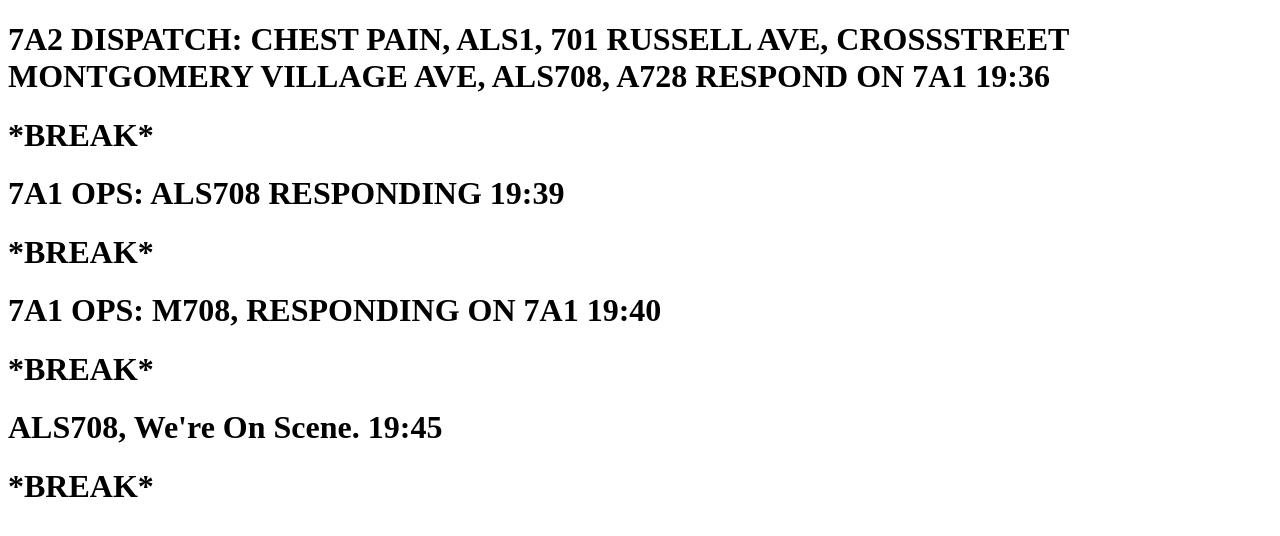
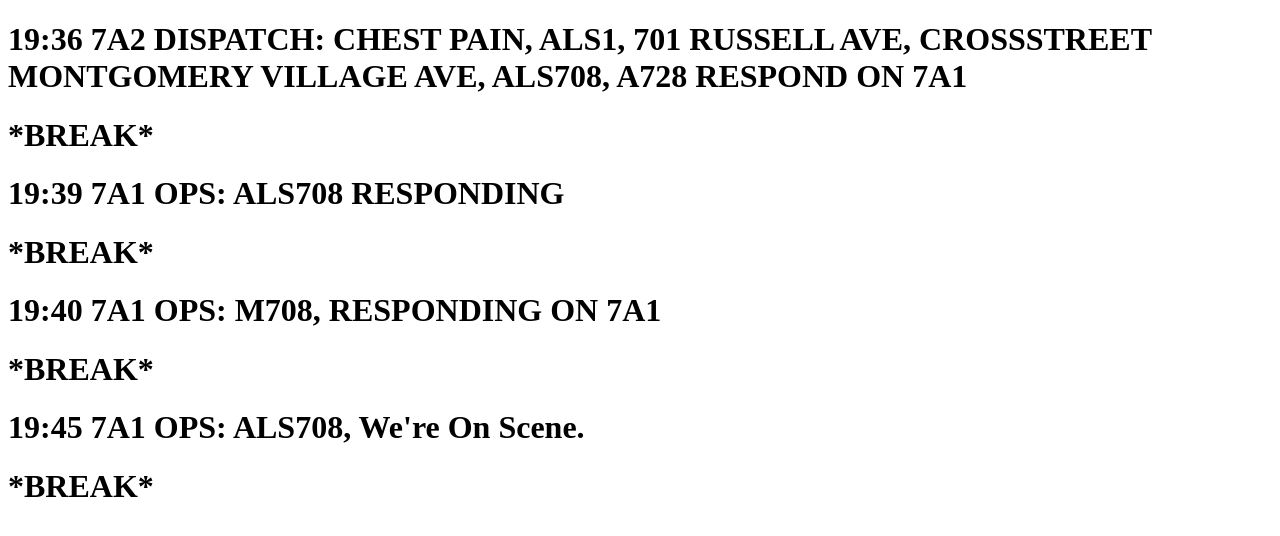
Before and after one commit to Rescue742Fan/7A1, a plain HTML site: page index.html in a window 1280 px wide. Drawn offline with Linux system fonts and the light colour scheme.

Commit message:
Update index.html

```diff
--- a/index.html
+++ b/index.html
@@ -5,19 +5,19 @@
   <link rel="icon" type="image/x-icon" href="Screenshot 2023-05-22 12.07.58 PM.png">
 </head>
 <body>
-<h1>7A2 DISPATCH: CHEST PAIN, ALS1, 701 RUSSELL AVE, CROSSSTREET MONTGOMERY VILLAGE AVE, ALS708, A728 RESPOND ON 7A1 19:36</h1>
+<h1>19:36 7A2 DISPATCH: CHEST PAIN, ALS1, 701 RUSSELL AVE, CROSSSTREET MONTGOMERY VILLAGE AVE, ALS708, A728 RESPOND ON 7A1</h1>
 
 <h1>*BREAK*</h1>
 
-<h1>7A1 OPS: ALS708 RESPONDING 19:39</h1>
+<h1>19:39 7A1 OPS: ALS708 RESPONDING</h1>
 
 <h1>*BREAK*</h1>
 
-<h1>7A1 OPS: M708, RESPONDING ON 7A1 19:40</h1>
+<h1>19:40 7A1 OPS: M708, RESPONDING ON 7A1</h1>
 
 <h1>*BREAK*</h1>
 
-<h1> ALS708, We're On Scene. 19:45</h1>
+<h1>19:45 7A1 OPS: ALS708, We're On Scene.</h1>
 
 <h1>*BREAK*</h1>
 
```
